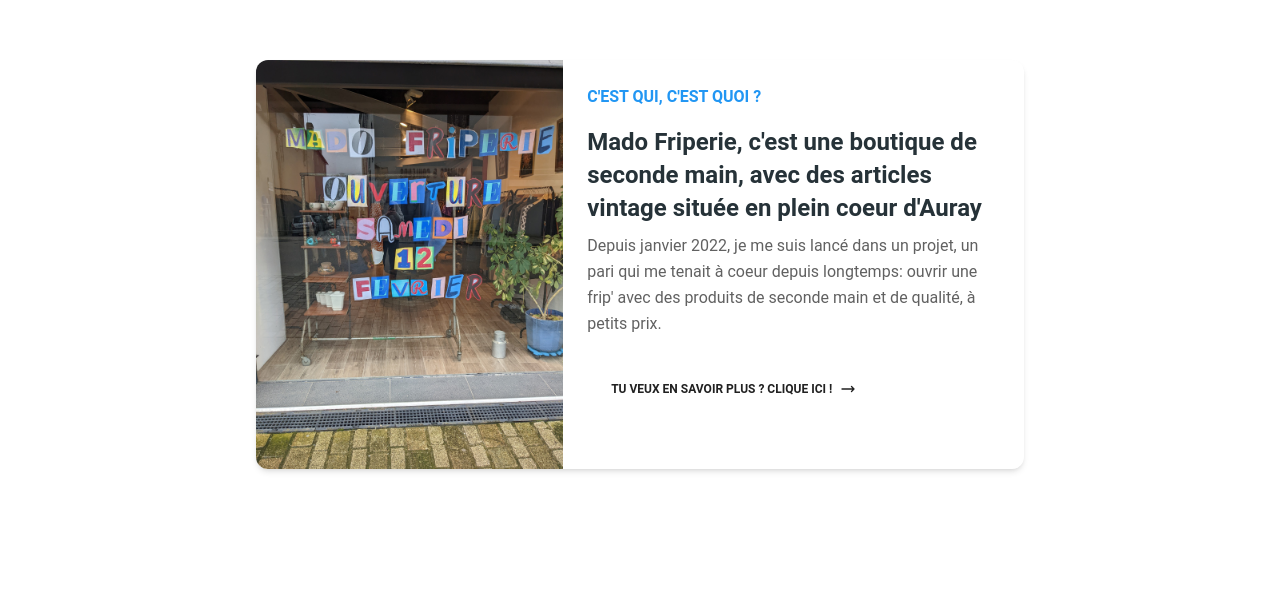
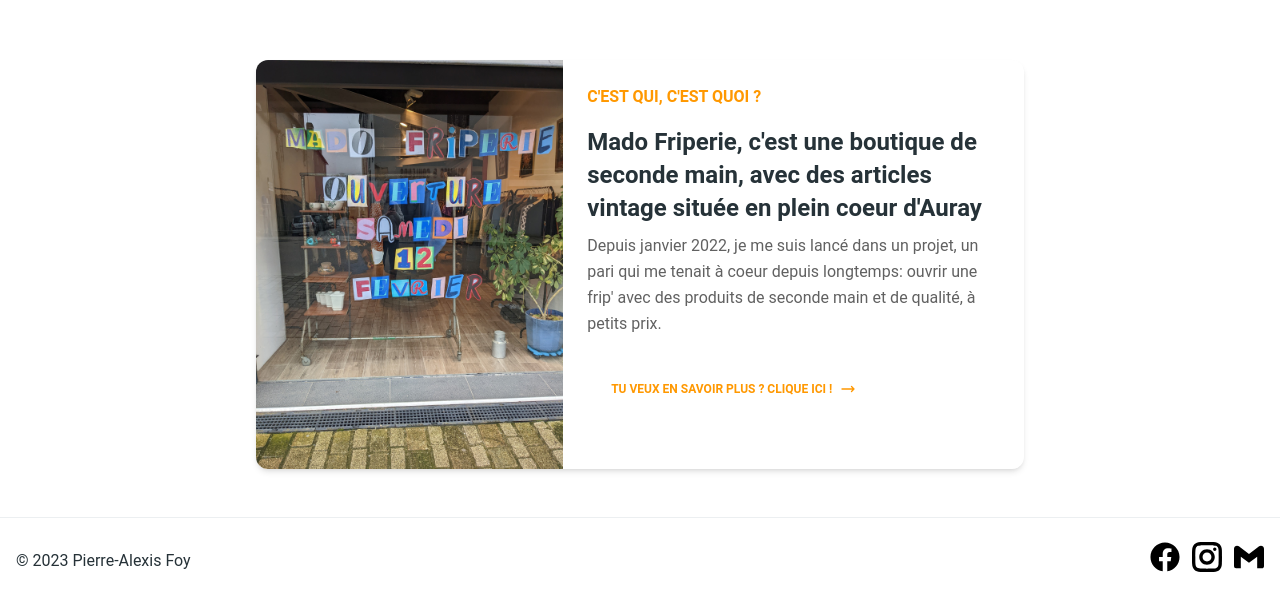
Before and after one commit to PierrealFOY/mado_friperie_nextjs, a Next.js app: page / in a window 1280 px wide. Shown: the part 2365-2969 px from the top of the page. Before the commit the page ends 2882 px from the top, so only its background shows below. Built offline with nearby package versions, Linux system fonts and the light colour scheme.

Commit message:
footer ok with differents link to social networks dynamics. Go to merge

```diff
--- a/app/layout.tsx
+++ b/app/layout.tsx
@@ -1,9 +1,12 @@
 "use client"
 import '../styles/globals.css'
+import Navbar from '@/components/Navbar'
+import Image  from "next/image";
+import Footer from "@/components/Footer"
+
+// Import des modules next
 import { ThemeProvider } from 'next-themes'
 import { Goblin_One } from 'next/font/google'
-import Navbar from '@/components/Navbar'
-import Image  from "next/image";
 
 
 export default function RootLayout({
@@ -29,6 +32,7 @@
                 // priority={true}
             />
           {children}
+          <Footer />
         </ThemeProvider>
       </body>
     </html>
--- a/components/AboutSection.tsx
+++ b/components/AboutSection.tsx
@@ -16,7 +16,7 @@
 
 function AboutSection() {
     return (
-        <section id="about" className="flex justify-center md:my-12 md:pt-10">
+        <section id="about" className="flex justify-center px-4 md:my-12 md:pt-10">
             <Card className="flex-row w-full max-w-[48rem]">
                 <CardHeader shadow={false} floated={false} className="w-2/5 shrink-0 m-0 rounded-r-none">
                     <img
@@ -26,7 +26,7 @@
                     />
                 </CardHeader>
                 <CardBody>
-                    <Typography variant="h6" color="blue" className="uppercase mb-4">C'est qui, c'est quoi ?</Typography>
+                    <Typography variant="h6" color="orange" className="uppercase mb-4">C'est qui, c'est quoi ?</Typography>
                     <Typography variant="h4" color="blue-gray" className="mb-2">
                         Mado Friperie, c'est une boutique de seconde main, avec des articles vintage
                         située en plein coeur d'Auray
@@ -35,8 +35,8 @@
                         Depuis janvier 2022, je me suis lancé dans un projet, un pari qui me tenait à coeur depuis longtemps:
                         ouvrir une frip' avec des produits de seconde main et de qualité, à petits prix.
                     </Typography>
-                    <a href="#" className="inline-block">
-                        <Button variant="text" className="flex items-center gap-2">
+                    <a href="#" className="inline-block ">
+                        <Button variant="text" color="orange" className="flex items-center gap-2">
                             Tu veux en savoir plus ? Clique ici !
                             <ArrowLongRightIcon strokeWidth={2} className="w-4 h-4" />
                         </Button>
--- /dev/null
+++ b/components/Footer.tsx
@@ -0,0 +1,39 @@
+import { Typography } from "@material-tailwind/react";
+import { FaFacebook } from "react-icons/fa"
+import { GrInstagram } from "react-icons/gr"
+import { SiGmail } from "react-icons/si"
+import Link from 'next/link'
+
+
+export default function SimpleFooter() {
+    return (
+        <footer className="flex w-full flex-row flex-wrap items-center justify-center px-4 gap-y-6 gap-x-12 border-t border-blue-gray-50 py-6 text-center md:justify-between">
+            <Typography color="blue-gray" className="font-normal">
+                &copy; 2023 Pierre-Alexis Foy
+            </Typography>
+
+            <div className='flex flex-row space-x-3 items-center justify-center mb-2'>
+                    <a href="https://www.facebook.com/madofriperie/" target="_blank" >
+                        <FaFacebook
+                            size={30}
+                            className="hover:animate-bounce"
+                        />
+                    </a>
+                    <a href="https://www.instagram.com/madofriperie/" target="_blank" >
+                        <GrInstagram
+                            size={30}
+                            className="hover:animate-bounce"
+                        />
+                    </a>
+                    <p>
+                        <Link href="madofriperie.auray@gmail.com" target="_blank">
+                            <SiGmail
+                                size={30}
+                                className="hover:animate-bounce"
+                            />
+                        </Link>
+                    </p>
+                </div>
+        </footer>
+    );
+}
```
